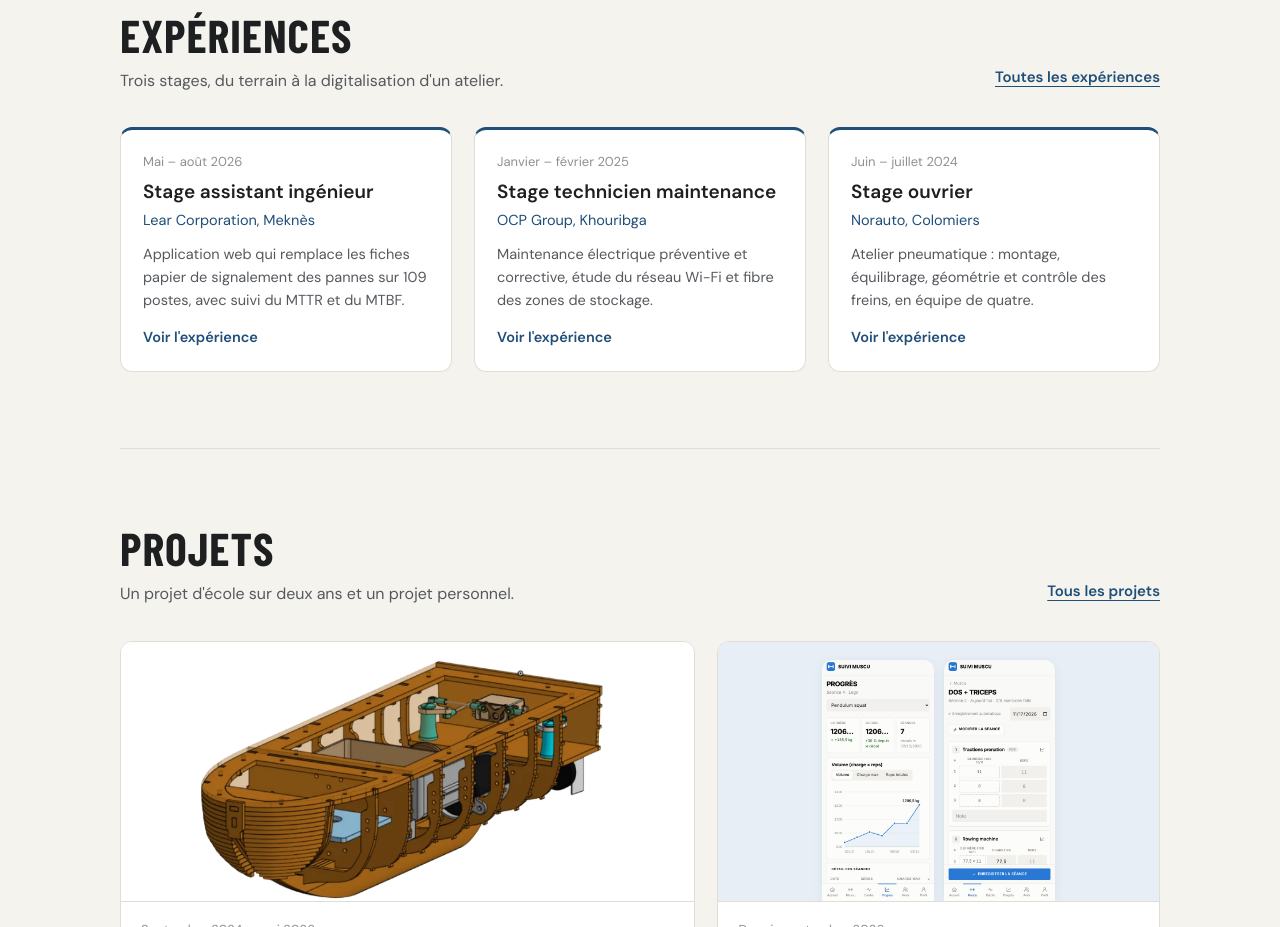
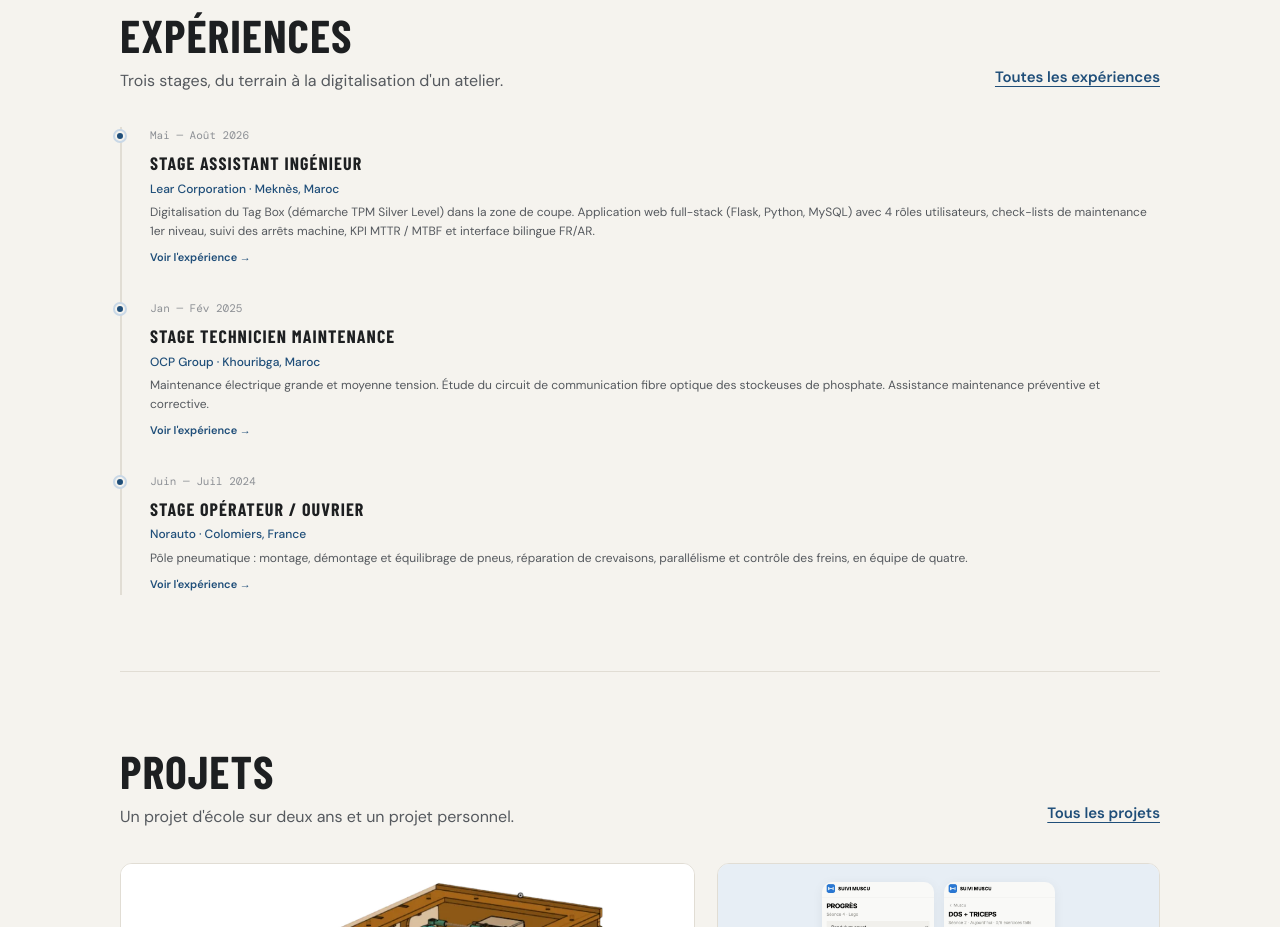
Before and after one commit to Anas31317/portfolio_anas-hadouche, a plain HTML site: page docs/index.html in a window 1280 px wide. Shown: the part 1300-2227 px from the top of the page. Drawn offline with nearby package versions, Linux system fonts and the light colour scheme; a web font is replaced by a local one.

Commit message:
Accueil v2 : expériences en frise chronologique

```diff
--- a/docs/index.html
+++ b/docs/index.html
@@ -91,35 +91,36 @@
       <div><h2 data-fr="EXPÉRIENCES" data-en="EXPERIENCE">EXPÉRIENCES</h2><p class="lead" data-fr="Trois stages, du terrain à la digitalisation d'un atelier." data-en="Three internships, from the shop floor to digitalising a workshop.">Trois stages, du terrain à la digitalisation d'un atelier.</p></div>
       <a class="p-more" href="experiences.html" data-fr="Toutes les expériences" data-en="All experiences">Toutes les expériences</a>
     </div>
-    <div class="p-grid exp">
-      <a class="p-item" href="projects/tag-box.html">
-        <div class="body">
-          <span class="date" data-fr="Mai – août 2026" data-en="May – August 2026">Mai – août 2026</span>
-          <h3 data-fr="Stage assistant ingénieur" data-en="Assistant engineer internship">Stage assistant ingénieur</h3>
-          <span class="org">Lear Corporation, Meknès</span>
-          <p data-fr="Application web qui remplace les fiches papier de signalement des pannes sur 109 postes, avec suivi du MTTR et du MTBF." data-en="Web application replacing the paper fault-report forms on 109 workstations, with MTTR and MTBF tracking.">Application web qui remplace les fiches papier de signalement des pannes sur 109 postes, avec suivi du MTTR et du MTBF.</p>
-          <span class="go" data-fr="Voir l'expérience" data-en="See the experience">Voir l'expérience</span>
-        </div>
-      </a>
-      <a class="p-item" href="projects/ocp.html">
-        <div class="body">
-          <span class="date" data-fr="Janvier – février 2025" data-en="January – February 2025">Janvier – février 2025</span>
-          <h3 data-fr="Stage technicien maintenance" data-en="Maintenance technician internship">Stage technicien maintenance</h3>
-          <span class="org">OCP Group, Khouribga</span>
-          <p data-fr="Maintenance électrique préventive et corrective, étude du réseau Wi-Fi et fibre des zones de stockage." data-en="Preventive and corrective electrical maintenance, study of the Wi-Fi and fibre network of the storage areas.">Maintenance électrique préventive et corrective, étude du réseau Wi-Fi et fibre des zones de stockage.</p>
-          <span class="go" data-fr="Voir l'expérience" data-en="See the experience">Voir l'expérience</span>
-        </div>
-      </a>
-      <a class="p-item" href="projects/norauto.html">
-        <div class="body">
-          <span class="date" data-fr="Juin – juillet 2024" data-en="June – July 2024">Juin – juillet 2024</span>
-          <h3 data-fr="Stage ouvrier" data-en="Shop-floor internship">Stage ouvrier</h3>
-          <span class="org">Norauto, Colomiers</span>
-          <p data-fr="Atelier pneumatique : montage, équilibrage, géométrie et contrôle des freins, en équipe de quatre." data-en="Tyre workshop: fitting, balancing, wheel alignment and brake checks, in a team of four.">Atelier pneumatique : montage, équilibrage, géométrie et contrôle des freins, en équipe de quatre.</p>
-          <span class="go" data-fr="Voir l'expérience" data-en="See the experience">Voir l'expérience</span>
-        </div>
-      </a>
+    <div class="timeline">
+
+    <div class="tl-item">
+      <div class="tl-dot"></div>
+      <div class="tl-date" data-fr="Mai — Août 2026" data-en="May — August 2026">Mai — Août 2026</div>
+      <div class="tl-title" data-fr="Stage assistant ingénieur" data-en="Assistant Engineer Internship">Stage assistant ingénieur</div>
+      <div class="tl-org"><a href="https://www.lear.com/" target="_blank" rel="noopener" class="tl-org-link">Lear Corporation</a> · Meknès, Maroc</div>
+      <div class="tl-desc" data-fr="Digitalisation du Tag Box (démarche TPM Silver Level) dans la zone de coupe. Application web full-stack (Flask, Python, MySQL) avec 4 rôles utilisateurs, check-lists de maintenance 1er niveau, suivi des arrêts machine, KPI MTTR / MTBF et interface bilingue FR/AR." data-en="Tag Box digitalisation (TPM Silver Level) in the cutting zone. Full-stack web app (Flask, Python, MySQL) with 4 user roles, first-level maintenance checklists, machine downtime tracking, MTTR / MTBF KPIs and a bilingual FR/AR interface.">Digitalisation du Tag Box (démarche TPM Silver Level) dans la zone de coupe. Application web full-stack (Flask, Python, MySQL) avec 4 rôles utilisateurs, check-lists de maintenance 1er niveau, suivi des arrêts machine, KPI MTTR / MTBF et interface bilingue FR/AR.</div>
+      <a href="projects/tag-box.html" class="tl-link" data-fr="Voir l'expérience →" data-en="See experience →">Voir l'expérience →</a>
     </div>
+
+    <div class="tl-item">
+      <div class="tl-dot"></div>
+      <div class="tl-date" data-fr="Jan — Fév 2025" data-en="Jan — Feb 2025">Jan — Fév 2025</div>
+      <div class="tl-title" data-fr="Stage technicien maintenance" data-en="Maintenance Technician Internship">Stage technicien maintenance</div>
+      <div class="tl-org"><a href="https://www.ocpgroup.ma/" target="_blank" rel="noopener" class="tl-org-link">OCP Group</a> · Khouribga, Maroc</div>
+      <div class="tl-desc" data-fr="Maintenance électrique grande et moyenne tension. Étude du circuit de communication fibre optique des stockeuses de phosphate. Assistance maintenance préventive et corrective." data-en="High and medium voltage electrical maintenance. Study of the fibre-optic communication circuit for phosphate storage facilities. Preventive and corrective maintenance support.">Maintenance électrique grande et moyenne tension. Étude du circuit de communication fibre optique des stockeuses de phosphate. Assistance maintenance préventive et corrective.</div>
+      <a href="projects/ocp.html" class="tl-link" data-fr="Voir l'expérience →" data-en="See experience →">Voir l'expérience →</a>
+    </div>
+
+    <div class="tl-item">
+      <div class="tl-dot"></div>
+      <div class="tl-date" data-fr="Juin — Juil 2024" data-en="Jun — Jul 2024">Juin — Juil 2024</div>
+      <div class="tl-title" data-fr="Stage opérateur / ouvrier" data-en="Operator / Worker Internship">Stage opérateur / ouvrier</div>
+      <div class="tl-org"><a href="https://www.norauto.fr/" target="_blank" rel="noopener" class="tl-org-link">Norauto</a> · Colomiers, France</div>
+      <div class="tl-desc" data-fr="Pôle pneumatique : montage, démontage et équilibrage de pneus, réparation de crevaisons, parallélisme et contrôle des freins, en équipe de quatre." data-en="Tyre department: fitting, removing and balancing tyres, puncture repairs, wheel alignment and brake checks, in a team of four.">Pôle pneumatique : montage, démontage et équilibrage de pneus, réparation de crevaisons, parallélisme et contrôle des freins, en équipe de quatre.</div>
+      <a href="projects/norauto.html" class="tl-link" data-fr="Voir l'expérience →" data-en="See experience →">Voir l'expérience →</a>
+    </div>
+
+  </div>
   </section>
 
   <!-- PROJETS -->
```
